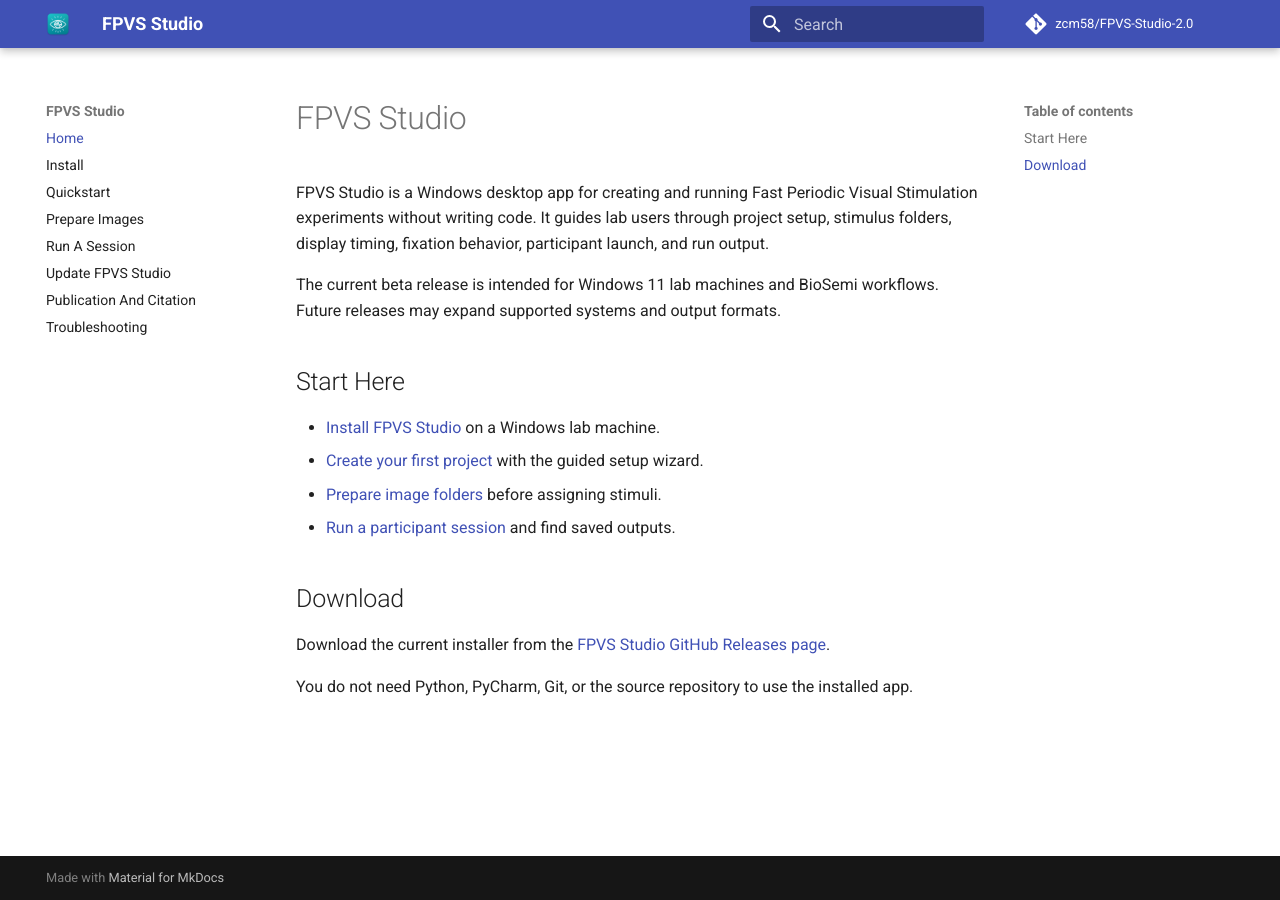
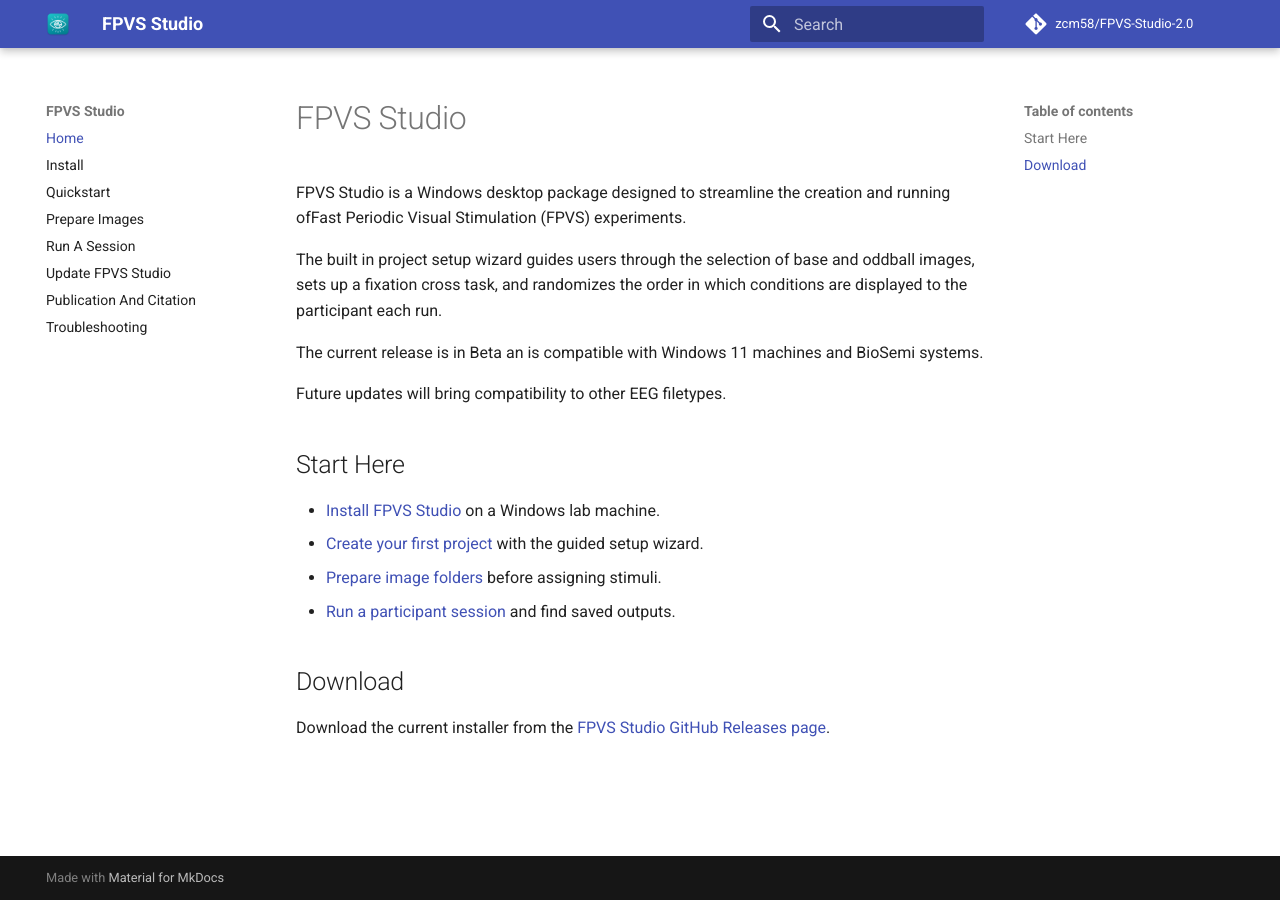
Before and after one commit to zcm58/FPVS-Studio-2.0, an MkDocs documentation site: the page built from docs-site/index.md, in a window 1280 px wide. Built offline with MkDocs 1.6.1 and Material for MkDocs 9.7.7, drawn with Linux system fonts in a browser that asks for light colours; comment, search, counter and statistics services are not loaded.

Commit message:
Updated mkdocs

```diff
--- a/docs-site/index.md
+++ b/docs-site/index.md
@@ -1,11 +1,16 @@
 # FPVS Studio
 
-FPVS Studio is a Windows desktop app for creating and running Fast Periodic Visual
-Stimulation experiments without writing code. It guides lab users through project setup,
-stimulus folders, display timing, fixation behavior, participant launch, and run output.
+FPVS Studio is a Windows desktop package designed to streamline the creation and running ofFast Periodic Visual
+Stimulation (FPVS) experiments.
 
-The current beta release is intended for Windows 11 lab machines and BioSemi workflows.
-Future releases may expand supported systems and output formats.
+The built in project setup wizard guides users through the selection of base and oddball images,
+sets up a fixation cross task, and randomizes the order in which conditions are displayed to the participant
+each run.
+
+The current release is in Beta an is compatible with Windows 11 machines and BioSemi systems.
+
+Future updates will bring compatibility to other EEG filetypes.
+
 
 ## Start Here
 
@@ -18,5 +23,3 @@
 
 Download the current installer from the
 [FPVS Studio GitHub Releases page](https://github.com/zcm58/FPVS-Studio-2.0/releases/latest).
-
-You do not need Python, PyCharm, Git, or the source repository to use the installed app.
```
Also changed, not shown: docs-site/install.md (+5 -11 lines), docs-site/prepare-images.md (+4 -7 lines), docs-site/publication.md (+1 -3 lines), docs-site/quickstart.md (+2 -12 lines), docs-site/updates.md (+3 -10 lines).
